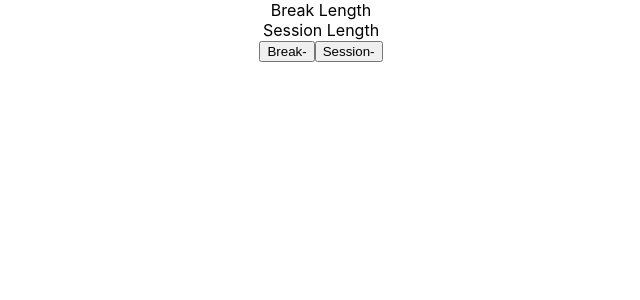
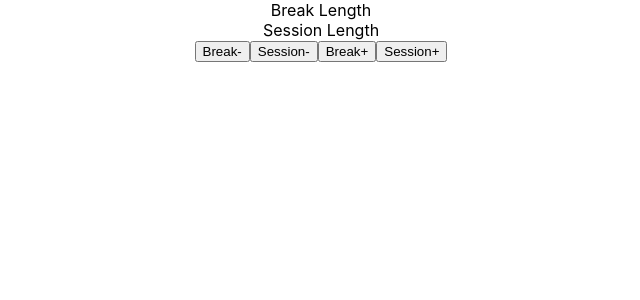
Before and after one commit to wenyuzheng/25plus5-clock-v2, a React (Create React App) app: page / in a window 1280 px wide. Shown: the top 300 px of the page, without its empty margins (319-959 px from the left). Built offline with nearby package versions, Linux system fonts and the light colour scheme.

Commit message:
User story 4

```diff
--- a/src/App.js
+++ b/src/App.js
@@ -7,6 +7,8 @@ function App() {
       <div id="session-label">Session Length</div>
       <button id="break-decrement">Break-</button>
       <button id="session-decrement">Session-</button>
+      <button id="break-increment">Break+</button>
+      <button id="session-increment">Session+</button>
     </div>
   );
 }
```
